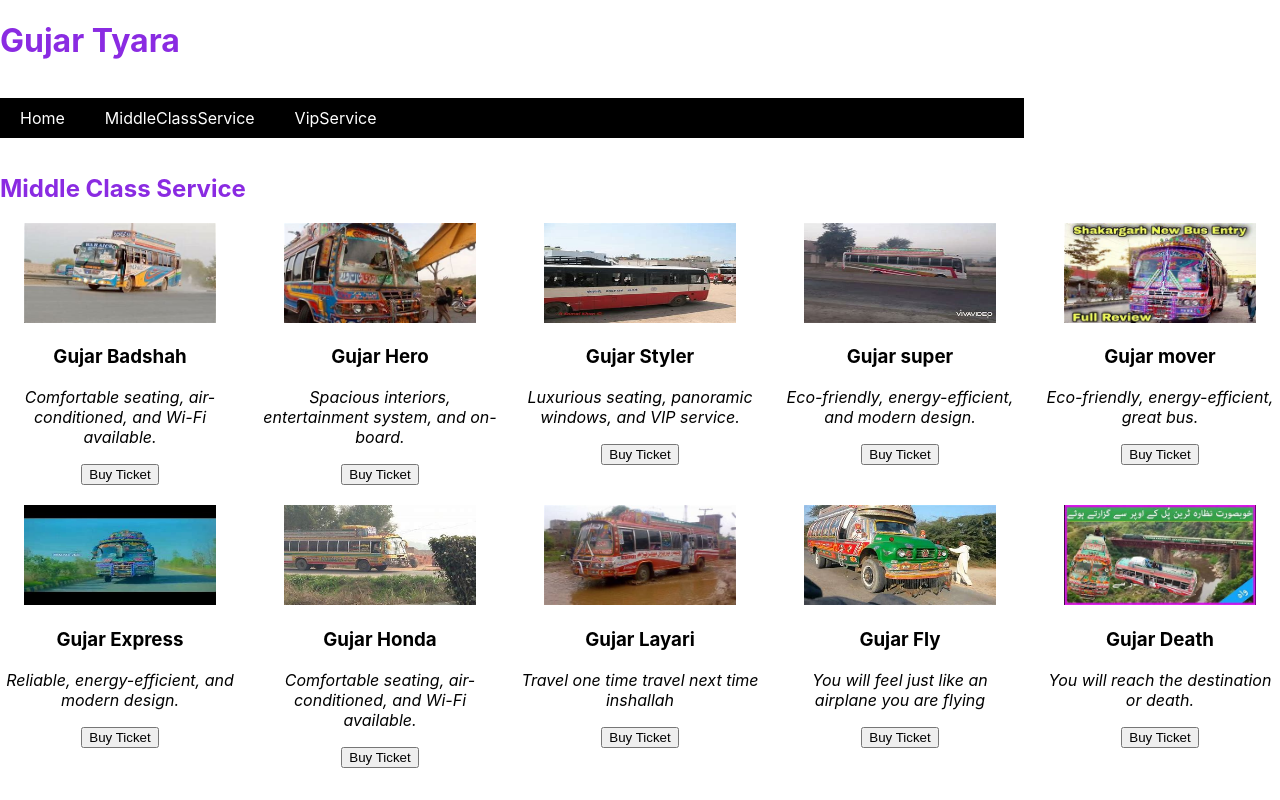
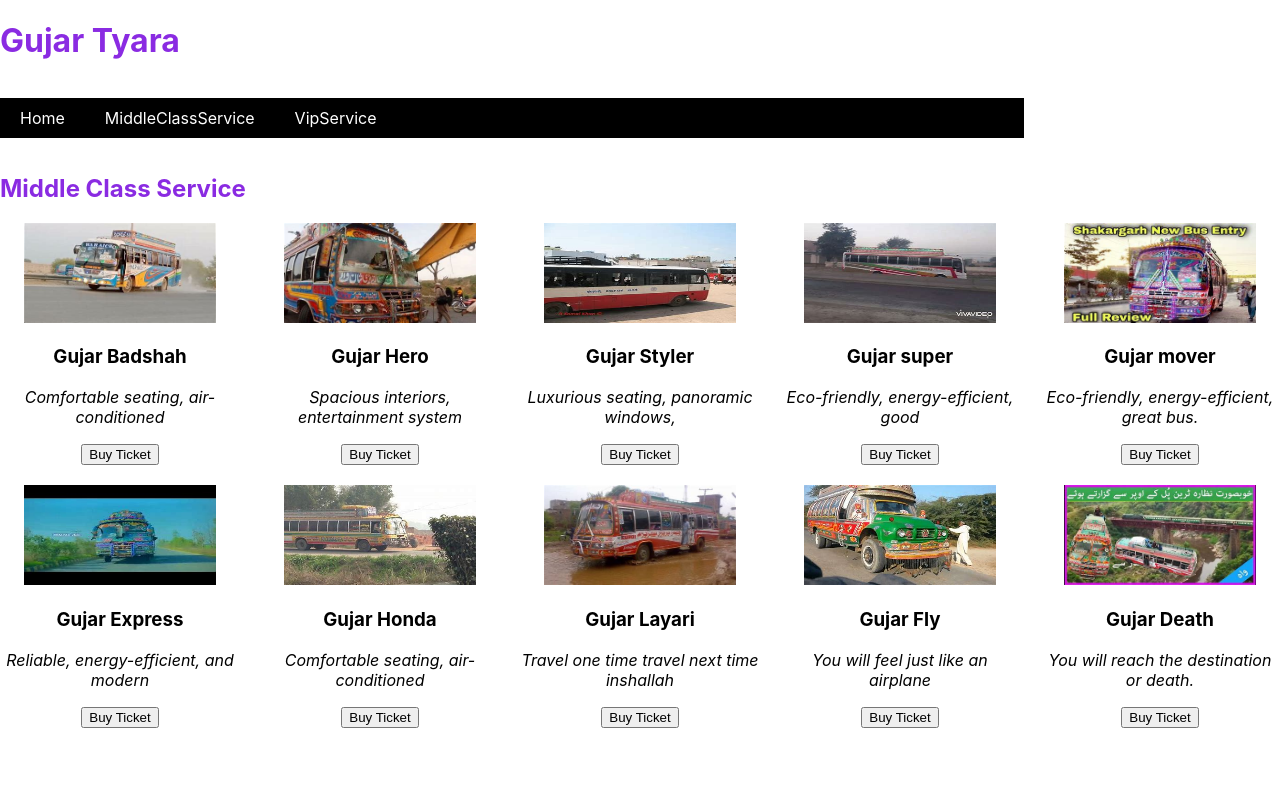
Before and after one commit to RajaSaifUllah/tyara, a React (Create React App) app: page / in a window 1280 px wide. Both pictures are taken after a click on the item "MiddleClassService". Built offline with nearby package versions, Linux system fonts and the light colour scheme.

Commit message:
Update MiddleClassService.js

```diff
--- a/src/MiddleClassService.js
+++ b/src/MiddleClassService.js
@@ -1,3 +1,4 @@
+
 
 // MiddleClassService.js
 import './App.css';
@@ -18,25 +19,25 @@ const busData = [
     id: 1,
     name: 'Gujar Badshah',
     imageUrl: Bus1,
-    description: 'Comfortable seating, air-conditioned, and Wi-Fi available.',
+    description: 'Comfortable seating, air-conditioned',
   },
   {
     id: 2,
     name: 'Gujar Hero',
     imageUrl: Bus2,
-    description: 'Spacious interiors, entertainment system, and on-board.',
+    description: 'Spacious interiors, entertainment system',
   },
   {
     id: 3,
     name: 'Gujar Styler',
     imageUrl: Bus3,
-    description: 'Luxurious seating, panoramic windows, and VIP service.',
+    description: 'Luxurious seating, panoramic windows,',
   },
   {
     id: 4,
     name: 'Gujar super',
     imageUrl: Bus4,
-    description: 'Eco-friendly, energy-efficient, and modern design.',
+    description: 'Eco-friendly, energy-efficient, good',
   },
   {
     id: 5,
@@ -48,13 +49,13 @@ const busData = [
     id: 6,
     name: 'Gujar Express',
     imageUrl: Bus6,
-    description: 'Reliable, energy-efficient, and modern design.',
+    description: 'Reliable, energy-efficient, and modern',
   },
   {
     id: 7,
     name: 'Gujar Honda',
     imageUrl: Bus7,
-    description: 'Comfortable seating, air-conditioned, and Wi-Fi available.',
+    description: 'Comfortable seating, air-conditioned',
   },
   {
     id: 8,
@@ -66,7 +67,7 @@ const busData = [
     id: 9,
     name: 'Gujar Fly',
     imageUrl: Bus9,
-    description: 'You will feel just like an airplane you are flying',
+    description: 'You will feel just like an airplane ',
   },
   {
     id: 10,
```
